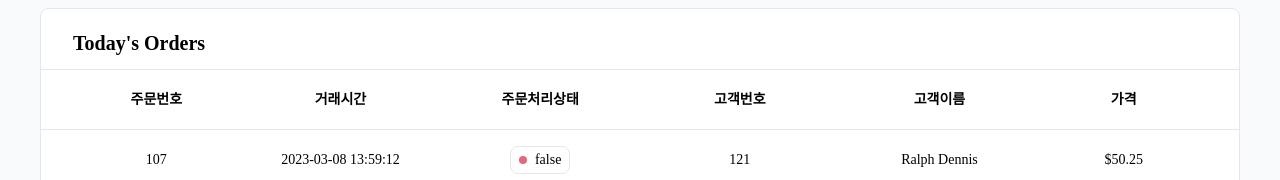
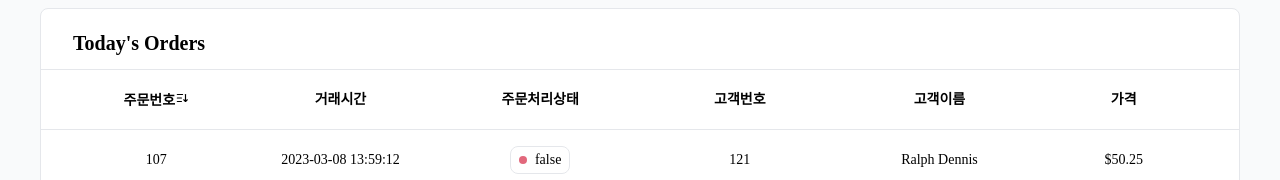
Before and after one commit to wanted-pre-onboarding-internship-1team/pre-onboarding-9th-4-1, a React (Create React App) app: page / in a window 1280 px wide. Both pictures are taken after a click on the element "주문번호". Shown: the part 128-308 px from the top of the page. Built offline with nearby package versions, Linux system fonts and the light colour scheme.

Commit message:
[#2] feat: 정렬 허용 컬럼 정렬 방향 아이콘 추가

```diff
--- a/src/component/common/Table.tsx
+++ b/src/component/common/Table.tsx
@@ -6,8 +6,12 @@ import {
   flexRender,
   ColumnDef,
   getSortedRowModel,
+  getFilteredRowModel,
+  getFacetedUniqueValues,
 } from '@tanstack/react-table';
 import styled, { css } from 'styled-components';
+import { TbSortAscending, TbSortDescending } from 'react-icons/tb';
+
 
 interface TableProps<T extends object> {
   data: T[];
@@ -19,8 +23,11 @@ const Table = <T extends object>({ data, columns }: TableProps<T>) => {
     data,
     columns,
     getCoreRowModel: getCoreRowModel(),
-    getSortedRowModel: getSortedRowModel()
+    getSortedRowModel: getSortedRowModel(),
+    getFilteredRowModel: getFilteredRowModel(),
+    getFacetedUniqueValues: getFacetedUniqueValues(),
   });
+
 
   return (
     <TableWrapper>
@@ -38,7 +45,12 @@ const Table = <T extends object>({ data, columns }: TableProps<T>) => {
                     : flexRender(
                       header.column.columnDef.header,
                       header.getContext()
-                    )}
+                    )
+                  }
+                  {{
+                    asc: <TbSortAscending />,
+                    desc: <TbSortDescending />,
+                  }[header.column.getIsSorted() as string] ?? null}
                 </Th>
               );
             })}
@@ -56,7 +68,7 @@ const Table = <T extends object>({ data, columns }: TableProps<T>) => {
           </TableRow>
         ))}
       </tbody>
-    </TableWrapper>
+    </TableWrapper >
   );
 };
 
```
